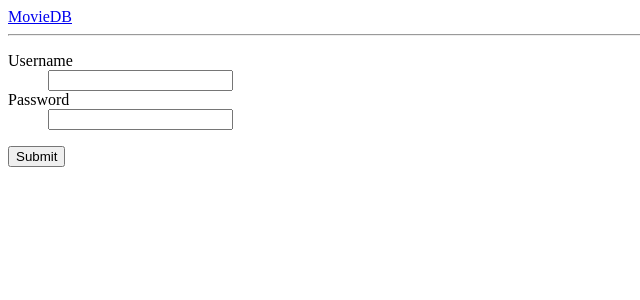
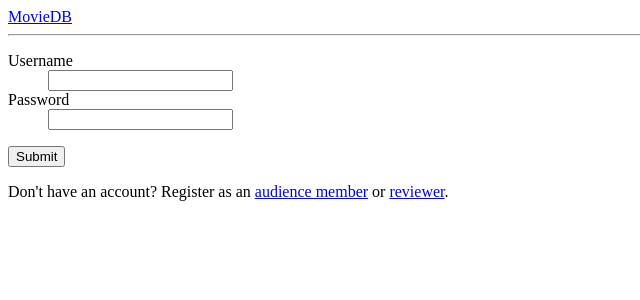
Before and after one commit to ElliotTuck/MovieDB, a Flask app: page /login in a window 1280 px wide. Shown: the top 300 px of the page, without its empty margins (0-640 px from the left). Run offline with Flask 2, Linux system fonts and the light colour scheme; some libraries are stand-ins or nearby versions.

Commit message:
Add register audience member page

```diff
--- a/app/forms.py
+++ b/app/forms.py
@@ -43,7 +43,7 @@ class LoginForm(Form):
     password = PasswordField('Password', [validators.DataRequired(),
                                           validators.Length(min=1,max=50)])
 
-class RegisterForm(Form):
+class RegisterAudienceMemberForm(Form):
     username = StringField('Username', [validators.DataRequired(),
                                         validators.Length(min=1,max=100)])
     password = PasswordField('Password', [validators.DataRequired(),
--- a/app/main.py
+++ b/app/main.py
@@ -4,7 +4,7 @@ from sqlalchemy import create_engine
 from flask_login import login_user, logout_user, current_user, login_required,\
     LoginManager
 from forms import SearchForm, MovieEntryForm, PersonEntryForm, LoginForm, \
-    RegisterForm
+    RegisterAudienceMemberForm
 from queries import *
 from models import User
 
@@ -46,6 +46,10 @@ def index():
 
         # else:
 
+    username = ''
+    if current_user.is_authenticated:
+        username = current_user.get_id()
+        flash('Hello, {}!'.format(username))
     return render_template("index.html", form=form)
 
 @app.route('/enter_movie', methods=['GET', 'POST'])
@@ -120,24 +124,25 @@ def show_person_info(id_val):
 def load_user(id):
     registered_user = get_user(db, id)
     if registered_user != None:
-        username = registered_user.username
-        password = registered_user.password
+        username = registered_user.username.strip()
+        password = registered_user.password.strip()
         return User(username, password)
     return None
 
-@app.route('/register', methods=['GET', 'POST'])
-def register():
-    form = RegisterForm(request.form)
+@app.route('/register_audience_member', methods=['GET', 'POST'])
+def register_audience_member():
+    form = RegisterAudienceMemberForm(request.form)
     if request.method == 'GET':
-        return render_template('register.html', form=form)
+        return render_template('register_audience_member.html', form=form)
     if request.method == 'POST' and form.validate():
         registered_user = get_user(db, form.username.data)
         if registered_user is not None:
             flash('User with that username already exists')
-            return redirect(url_for('register'))
-        register_user(db, form.username.data, form.password.data)
+            return redirect(url_for('register_audience_member'))
+        add_audience_member(db, form.username.data, form.password.data)
         flash('User successfully registered')
-    return render_template('register.html', form=form)
+        return redirect(request.args.get('next') or url_for('index'))
+    return render_template('register_audience_member.html', form=form)
 
 @app.route('/login', methods=['GET', 'POST'])
 def login():
--- a/app/templates/login.html
+++ b/app/templates/login.html
@@ -8,4 +8,8 @@
     </dl>
     <input type=submit>
 </form>
+<p>Don't have an account? Register as an
+    <a href='/register_audience_member'>audience member</a> or
+    <a href='/register_reviewer'>reviewer</a>.
+</p>
 {% endblock %}
```
Also changed, not shown: app/queries.py (+7 -1 lines), app/templates/register_audience_member.html (renamed from app/templates/register.html).
